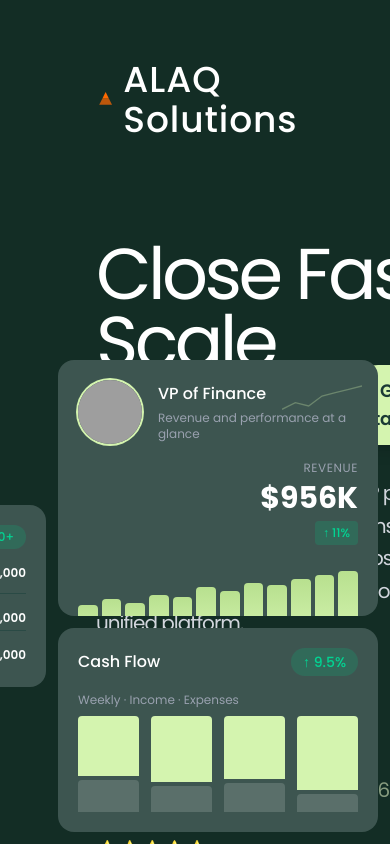
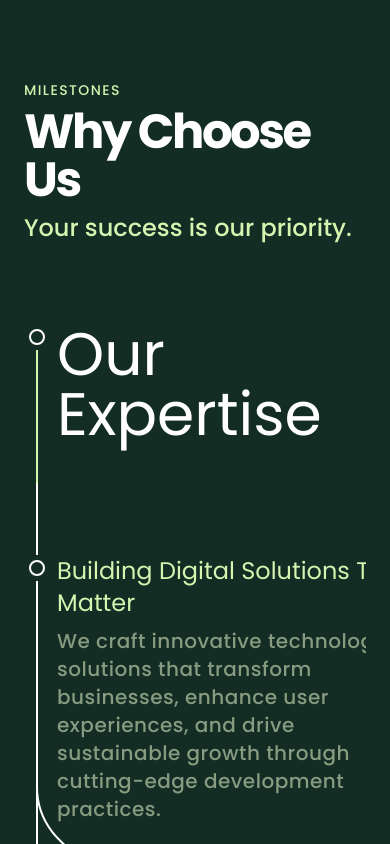
Before and after one commit to jasimarif/Alaq-Solutions, a React (Vite) app: page / in a window 390 px wide. Shown: the top 844 px of the page. Built offline with nearby package versions, Linux system fonts and the light colour scheme; grey boxes are pictures that could not be loaded.

Commit message:
sliding container

```diff
--- /dev/null
+++ b/src/Components/AnimatedArrows.jsx
@@ -0,0 +1,13 @@
+import { ArrowUp, ArrowRight, ArrowDown, ArrowLeft } from "lucide-react";
+
+const DirectionPad = () => {
+  return (
+    <div className="w-20 h-20 bg-[#E8E4F5] rounded-2xl relative">
+      <ArrowRight className="absolute top-2 left-1/2 transform -translate-x-1/2 text-[#0D004D] w-6 h-6" />
+      <ArrowUp className="absolute left-2 top-1/2 transform -translate-y-1/2 text-[#0D004D] w-6 h-6" />
+      <ArrowDown className="absolute right-2 top-1/2 transform -translate-y-1/2 text-[#0D004D] w-6 h-6" />
+      <ArrowLeft className="absolute bottom-2 left-1/2 transform -translate-x-1/2 text-[#0D004D] w-6 h-6" />
+    </div>
+  );
+}
+export default DirectionPad;
--- /dev/null
+++ b/src/Components/Button.jsx
@@ -0,0 +1,18 @@
+import { ArrowRight } from 'lucide-react'
+import React from 'react'
+
+const SlidingButton = ({text, shadow}) => {
+  return (
+    <button className={`relative bg-[#d4f4af] hover:text-white text-[#1a3a35] px-6 py-3 rounded-full font-poppins cursor-none font-semibold text-lg overflow-hidden flex items-center gap-3 group ${shadow ? 'shadow-lg hover:shadow-xl' : ''}`}>
+          <span className="relative z-10 transition-colors duration-500">{text}</span>
+          <div className='relative z-10 bg-[#FF862F] rounded-full p-2 group-hover:bg-white transition-colors duration-500'>
+            <ArrowRight className="text-white group-hover:text-[#FF862F] transition-colors duration-500" size={22} />
+          </div>
+
+          {/* Sliding background overlay */}
+          <div className="absolute inset-0 bg-[#FF862F] rounded-full transform translate-x-full group-hover:translate-x-0 transition-transform duration-500 ease-out"></div>
+        </button>
+  )
+}
+
+export default SlidingButton
--- a/src/Components/Collaboration.jsx
+++ b/src/Components/Collaboration.jsx
@@ -6,7 +6,7 @@
 const COLLABORATION_STYLE = {
   SLIDING_TEXT: "opacity-20 text-5xl md:text-7xl font-semibold whitespace-nowrap text-gray-300 font-poppins tracking-tighter",
   SECTION:
-    "w-full relative select-none tall:py-36 py-36 section-container flex flex-col bg-[#132D25]",
+    "min-w-screen relative select-none tall:py-36 py-36 section-container flex flex-col bg-[#132D25]",
   TITLE: "mt-6 md:mt-8 font-medium text-4xl md:text-5xl text-center text-white font-poppins tracking-tighter",
 };
 
--- a/src/Components/Timeline.jsx
+++ b/src/Components/Timeline.jsx
@@ -7,11 +7,13 @@
 } from "../constants";
 import { gsap } from "gsap";
 import { ScrollTrigger } from "gsap/dist/ScrollTrigger";
+import DirectionPad from "./AnimatedArrows";
+import SlidingButton from "./Button";
 
 gsap.registerPlugin(ScrollTrigger);
 
-const svgColor = "#9CA3AF";
-const animColor = "#FCD34D";
+const svgColor = "#FFFFFF";
+const animColor = "#d4f4af";
 const separation = 450;
 const strokeWidth = 2;
 const leftBranchX = 13;
@@ -101,7 +103,7 @@
   };
 
   const getDotString = (x, y) => {
-    return `<rect class='dot' width=${dotSize} height=${dotSize} fill='#111827' x=${
+    return `<rect class='dot' width=${dotSize} height=${dotSize} fill='#132D25' x=${
       x - dotSize / 2
     } y=${
       y - dotSize / 2
@@ -132,7 +134,7 @@
   };
 
   const addText = (timelineNode, y, isDiverged) => {
-    const { title, subtitle, size, image } = timelineNode;
+    const { title, subtitle, size } = timelineNode;
 
     const offset = isDiverged ? rightBranchX : 10;
     const foreignObjectX = dotSize / 2 + 10 + offset;
@@ -140,15 +142,13 @@
     const foreignObjectWidth = svgWidth - (dotSize / 2 + 10 + offset);
 
     const titleSizeClass = size === ItemSize.LARGE ? "text-6xl" : "text-2xl";
-    const logoString = image
-      ? `<img src='${image}' class='h-8 mb-2' loading='lazy' width='100' height='32' alt='${image}' />`
-      : "";
+    const titleColorClass = (title === "Our Expertise" || title === "Success Metrics") ? "text-white" : "text-[#d4f4af]";
     const subtitleString = subtitle
-      ? `<p class='text-xl mt-2 text-gray-200 font-medium tracking-wide'>${subtitle}</p>`
+      ? `<p class='text-xl mt-2 text-[#869B7F] font-medium tracking-wide'>${subtitle}</p>`
       : "";
 
     return `<foreignObject x=${foreignObjectX} y=${foreignObjectY} width=${foreignObjectWidth}
-        height=${separation}>${logoString}<p class='${titleSizeClass}'>${title}</p>${subtitleString}</foreignObject>`;
+        height=${separation}><p class='${titleSizeClass} ${titleColorClass}'>${title}</p>${subtitleString}</foreignObject>`;
   };
 
   const drawLine = (timelineNode, y, i, isDiverged) => {
@@ -327,7 +327,6 @@
     let end;
     let additionalConfig = {};
 
-    // Slide as a trigger for Desktop
     if (window.innerWidth >= 768) {
       const platformHeight =
         screenContainer.current.getBoundingClientRect().height;
@@ -341,7 +340,6 @@
       };
       duration = 3;
     } else {
-      // Mobile configuration
       trigger = svgContainer.current;
       start = "top center";
       end = `+=${svgLength}`;
@@ -374,14 +372,16 @@
   const renderSlides = () => {
     return (
       <div
-        className="max-w-full h-96 shadow-xl bg-gray-800 rounded-2xl overflow-hidden flex flex-col items-center justify-center p-8"
+        className="max-w-full  bg-white rounded-2xl overflow-hidden  p-4"
         ref={screenContainer}
       >
-        <div className="text-center">
-          <h3 className="text-3xl font-bold text-yellow-400 mb-4">Our Journey</h3>
-          <p className="text-lg text-gray-300">
-            Scroll through the timeline to explore our milestones and achievements
-          </p>
+        <div className="">
+          <h2 className="font-poppins font-semibold tracking-tighter text-3xl mb-2 ">Let's Do Wonders!</h2>
+          <DirectionPad/>
+          <p className="text-lg font-medium mt-6 mb-2">Experience the power of an integrated business management platform that grows with your business.</p>
+          <p className="text-lg font-medium mb-4">Would you like to explore any specific component of the suite in more detail?</p>
+          <SlidingButton text={'LEARN MORE ABOUT US'}/>
+
         </div>
       </div>
     );
@@ -399,17 +399,17 @@
 
   const renderSectionTitle = () => (
     <div className="flex flex-col">
-      <p className="text-sm text-yellow-400 font-medium tracking-widest seq">MILESTONES</p>
-      <h1 className="text-5xl md:text-6xl font-bold text-gray-900 seq mt-2">Timeline</h1>
-      <h2 className="text-2xl md:max-w-2xl w-full text-gray-600 font-medium seq mt-2">
-        A quick recap of proud moments
+      <p className="text-sm text-[#d4f4af] font-medium tracking-widest seq">MILESTONES</p>
+      <h1 className="text-5xl md:text-6xl font-bold text-white seq mt-2 tracking-tighter">Why Choose Us</h1>
+      <h2 className="text-2xl md:max-w-2xl w-full text-[#d4f4af] font-medium seq mt-2">
+        Your success is our priority.
       </h2>
     </div>
   );
 
   return (
     <section
-      className="w-full relative select-none min-h-screen py-20 px-6 md:px-12 flex flex-col justify-center bg-white font-poppins"
+      className="w-full relative select-none min-h-screen py-20 px-6 md:px-12 flex flex-col justify-center bg-[#132D25] font-poppins"
       id="timeline"
     >
       {renderSectionTitle()}
--- a/src/Pages/MainPage.jsx
+++ b/src/Pages/MainPage.jsx
@@ -1,13 +1,15 @@
 import React, { useEffect, useRef } from 'react'
 import LandingPage from './LandingPage'
 import HomePage from './HomePage'
+import TimelineSection from '../Components/Timeline'
 
 
 const MainPage = () => {
   return (
     <div >
-        <LandingPage/>
-        <HomePage/>
+        {/* <LandingPage/>
+        <HomePage/> */}
+        <TimelineSection />
     </div>
 
   )
--- a/src/constants.js
+++ b/src/constants.js
@@ -17,63 +17,18 @@
 export const TIMELINE = [
   {
     type: NodeTypes.CHECKPOINT,
-    title: "2023",
+    title: "Our Expertise",
     size: ItemSize.LARGE,
     shouldDrawLine: false,
     alignment: Branch.LEFT,
   },
   {
     type: NodeTypes.CHECKPOINT,
-    title: "Speaker at React India",
+    title: "Building Digital Solutions That Matter",
     size: ItemSize.SMALL,
     subtitle:
-      "Discussed on Interaction to Next Paint (INP), a Google Core Web Vital metric",
-    image: "/timeline/reactindia.svg",
-    slideImage: "/timeline/reactindia.jpg",
+      "We craft innovative technology solutions that transform businesses, enhance user experiences, and drive sustainable growth through cutting-edge development practices.",
     shouldDrawLine: true,
-    alignment: Branch.LEFT,
-  },
-  {
-    type: NodeTypes.CHECKPOINT,
-    title: "2022",
-    size: ItemSize.LARGE,
-    shouldDrawLine: false,
-    alignment: Branch.LEFT,
-  },
-  {
-    type: NodeTypes.CHECKPOINT,
-    title: "Frontend Engineer 2 (Current)",
-    size: ItemSize.SMALL,
-    subtitle:
-      "Frontend Engineering @ Core team, solving problems around Livingroom device performance",
-    image: "/timeline/hotstar.svg",
-    slideImage: "/timeline/hotstar.jpeg",
-    shouldDrawLine: true,
-    alignment: Branch.LEFT,
-  },
-  {
-    type: NodeTypes.CHECKPOINT,
-    title: "2021",
-    size: ItemSize.LARGE,
-    shouldDrawLine: false,
-    alignment: Branch.LEFT,
-  },
-  {
-    type: NodeTypes.CHECKPOINT,
-    title: "UI Engineer",
-    size: ItemSize.SMALL,
-    subtitle:
-      "Contributed to Server driven UI framework for powering experiences @ Flipkart Wholesale 😎",
-    image: "/timeline/flipkart.svg",
-    slideImage: "/timeline/flipkart.gif",
-    shouldDrawLine: true,
-    alignment: Branch.LEFT,
-  },
-  {
-    type: NodeTypes.CHECKPOINT,
-    title: "2020",
-    size: ItemSize.LARGE,
-    shouldDrawLine: false,
     alignment: Branch.LEFT,
   },
   {
@@ -81,165 +36,64 @@
   },
   {
     type: NodeTypes.CHECKPOINT,
-    title: "UI Engineer (freelance)",
+    title: "Experienced Team",
     size: ItemSize.SMALL,
     subtitle:
-      "Built solutions for employee engagement, productivity and performance 🎯",
-    image: "/timeline/huminos.svg",
-    slideImage: "/timeline/huminos-freelance.jpg",
+      "Our industry veterans bring deep expertise in business transformation, technology implementation, and solution optimization. We've successfully guided hundreds of organizations through complex digital evolutions.",
     shouldDrawLine: true,
     alignment: Branch.RIGHT,
   },
   {
     type: NodeTypes.CHECKPOINT,
-    title: "Motion Graphics (freelance)",
-    size: ItemSize.SMALL,
-    subtitle: "Motion Graphics content for Product Launch 🚀",
-    image: "/timeline/octanner.svg",
-    slideImage: "/timeline/aftereffects.jpg",
-    shouldDrawLine: true,
-    alignment: Branch.LEFT,
-  },
-  {
-    type: NodeTypes.CONVERGE,
-  },
-  {
-    type: NodeTypes.CHECKPOINT,
-    title: "2019",
-    size: ItemSize.LARGE,
-    shouldDrawLine: false,
-    alignment: Branch.LEFT,
-  },
-  {
-    type: NodeTypes.CHECKPOINT,
-    title: "UI Engineer",
+    title: "Proven Track Record",
     size: ItemSize.SMALL,
     subtitle:
-      "Worked on enterprise blockchain solutions for web. Transforming UI/UX and frontend framework. Built a design system.",
-    image: "/timeline/dltlabs.svg",
-    slideImage: "/timeline/dlt-website.jpg",
+      "With over 15 years of combined experience across Fortune 500 companies and emerging startups, our team delivers measurable results. We've completed 200+ successful projects with 98% client satisfaction rate.",
     shouldDrawLine: true,
-    alignment: Branch.LEFT,
-  },
-  {
-    type: NodeTypes.CHECKPOINT,
-    title: "UX Engineer",
-    size: ItemSize.SMALL,
-    subtitle:
-      "First job! 🥳 Product design and development for employee engagement chatbot suite for workplace by facebook",
-    image: "/timeline/huminos.svg",
-    slideImage: "/timeline/huminos-website.jpg",
-    shouldDrawLine: true,
-    alignment: Branch.LEFT,
-  },
-  {
-    type: NodeTypes.CHECKPOINT,
-    title: "Graduated from College 🎓",
-    size: ItemSize.SMALL,
-    subtitle:
-      "Spent 4 years laying the foundation of Frontend Engineering, UI/UX, and Fitness!",
-    image: "/timeline/akgec.svg",
-    slideImage: "/timeline/farewell.jpg",
-    shouldDrawLine: true,
-    alignment: Branch.LEFT,
-  },
-
-  {
-    type: NodeTypes.CHECKPOINT,
-    title: "2018",
-    size: ItemSize.LARGE,
-    shouldDrawLine: false,
-    alignment: Branch.LEFT,
-  },
-  {
-    type: NodeTypes.DIVERGE,
-  },
-  {
-    type: NodeTypes.CHECKPOINT,
-    title: "Student lead at SDC-SI",
-    size: ItemSize.SMALL,
-    subtitle:
-      "Represented a team of 39 talented developers. Served different roles of leadership, project management and delivery.",
-    image: "/timeline/si.svg",
-    slideImage: "/timeline/si-head.jpg",
-    shouldDrawLine: true,
-    alignment: Branch.LEFT,
-  },
-  {
-    type: NodeTypes.CHECKPOINT,
-    title: "Lecture on SVG animations",
-    size: ItemSize.SMALL,
-    subtitle:
-      "Guided 200 students to create their first animated SVG using CSS/SMIL at PHP Workshop, SDC-SI",
-
-    slideImage: "/timeline/svg-lecture.jpg",
-    shouldDrawLine: true,
-    alignment: Branch.LEFT,
-  },
-
-  {
-    type: NodeTypes.CHECKPOINT,
-    title: "2017",
-    size: ItemSize.LARGE,
-    shouldDrawLine: false,
     alignment: Branch.RIGHT,
   },
   {
     type: NodeTypes.CHECKPOINT,
-    title: "1st position in Web Designing, IMSU",
+    title: "Industry Expertise",
     size: ItemSize.SMALL,
     subtitle:
-      "Competed against 20+ teams for design and development of web project from scratch",
-    slideImage: "/timeline/ims-17.jpg",
+      "Specialized knowledge across healthcare, fintech, e-commerce, manufacturing, and SaaS industries. Our domain experts understand your unique challenges and regulatory requirements.",
     shouldDrawLine: true,
-    alignment: Branch.RIGHT,
-  },
-
-  {
-    type: NodeTypes.CHECKPOINT,
-    title: "Lecture on Javascript",
-    size: ItemSize.SMALL,
-    subtitle:
-      "Guided 200 students for javascript fundamentals at Game Development workshop, SDC-SI",
-    slideImage: "/timeline/js-17.jpg",
-    shouldDrawLine: true,
-    alignment: Branch.LEFT,
-  },
-
-  {
-    type: NodeTypes.CHECKPOINT,
-    title: "1st position in Web Design, ABES ACM",
-    size: ItemSize.SMALL,
-    subtitle:
-      "Competed in web and graphic design challenge with 100+ participants.",
-    slideImage: "/timeline/abes-17.jpg",
-    shouldDrawLine: true,
-    alignment: Branch.RIGHT,
-  },
-
-  {
-    type: NodeTypes.CHECKPOINT,
-    title: "Lecture on Web Technologies",
-    size: ItemSize.SMALL,
-    subtitle:
-      "Guided 300+ students on getting started with web technologies like HTML/CSS and JS",
-    slideImage: "/timeline/web-17.jpg",
-    shouldDrawLine: true,
-    alignment: Branch.LEFT,
-  },
-  {
-    type: NodeTypes.CHECKPOINT,
-    title: "2016",
-    size: ItemSize.LARGE,
-    shouldDrawLine: false,
     alignment: Branch.RIGHT,
   },
   {
     type: NodeTypes.CHECKPOINT,
-    title: "1st position in Web Designing, IMSU",
+    title: "Best Case Strategies",
     size: ItemSize.SMALL,
-    subtitle: "Secured 1st prize in Web design challenge against 50+ teams",
-    slideImage: "/timeline/ims-16.jpg",
+    subtitle:
+      "We develop customized strategies aligned with your business goals, leveraging proven methodologies and industry best practices to ensure optimal outcomes. Our approach combines innovation with practical execution.",
+    shouldDrawLine: true,
+    alignment: Branch.RIGHT,
+  },
+  {
+    type: NodeTypes.CHECKPOINT,
+    title: "Agile Methodology",
+    size: ItemSize.SMALL,
+    subtitle:
+      "Iterative development with continuous feedback loops ensures rapid adaptation to changing requirements. Sprint-based delivery keeps projects on track and stakeholders engaged throughout the process.",
+    shouldDrawLine: true,
+    alignment: Branch.RIGHT,
+  },
+  {
+    type: NodeTypes.CHECKPOINT,
+    title: "Data-Driven Decisions",
+    size: ItemSize.SMALL,
+    subtitle:
+      "Every strategy backed by comprehensive market research, competitive analysis, and performance metrics. We use advanced analytics to validate assumptions and optimize outcomes.",
+    shouldDrawLine: true,
+    alignment: Branch.RIGHT,
+  },
+  {
+    type: NodeTypes.CHECKPOINT,
+    title: "Risk Mitigation",
+    size: ItemSize.SMALL,
+    subtitle:
+      "Proactive identification and management of potential project risks. Our comprehensive risk assessment framework ensures smooth execution and contingency planning for any scenario.",
     shouldDrawLine: true,
     alignment: Branch.RIGHT,
   },
@@ -248,37 +102,95 @@
   },
   {
     type: NodeTypes.CHECKPOINT,
-    title: "",
+    title: "With You - From Start to Finish",
+    size: ItemSize.SMALL,
+    subtitle:
+      "Experience end-to-end partnership throughout your journey. From initial planning through implementation and ongoing optimization, we provide consistent support and guidance to maximize your success.",
+    shouldDrawLine: true,
+    alignment: Branch.LEFT,
+  },
+  {
+    type: NodeTypes.DIVERGE,
+  },
+  {
+    type: NodeTypes.CHECKPOINT,
+    title: "Strategic Planning & Discovery",
+    size: ItemSize.SMALL,
+    subtitle:
+      "Comprehensive business analysis, stakeholder interviews, and technical assessment. We map out your current state, define success metrics, and create detailed project roadmaps.",
+    shouldDrawLine: true,
+    alignment: Branch.RIGHT,
+  },
+  {
+    type: NodeTypes.CHECKPOINT,
+    title: "Design & Development",
+    size: ItemSize.SMALL,
+    subtitle:
+      "User-centered design approach with rapid prototyping and iterative development. Our cross-functional teams ensure seamless integration between design vision and technical implementation.",
+    shouldDrawLine: true,
+    alignment: Branch.RIGHT,
+  },
+  {
+    type: NodeTypes.CHECKPOINT,
+    title: "Testing & Quality Assurance",
+    size: ItemSize.SMALL,
+    subtitle:
+      "Rigorous testing protocols including automated testing, security audits, and performance optimization. We ensure your solution meets the highest standards before deployment.",
+    shouldDrawLine: true,
+    alignment: Branch.RIGHT,
+  },
+  {
+    type: NodeTypes.CHECKPOINT,
+    title: "Deployment & Launch",
+    size: ItemSize.SMALL,
+    subtitle:
+      "Seamless deployment with minimal downtime. Our DevOps experts handle infrastructure setup, monitoring configuration, and launch strategy to ensure smooth go-live experience.",
+    shouldDrawLine: true,
+    alignment: Branch.RIGHT,
+  },
+  {
+    type: NodeTypes.CHECKPOINT,
+    title: "Ongoing Support & Optimization",
+    size: ItemSize.SMALL,
+    subtitle:
+      "24/7 monitoring, regular performance reviews, and continuous improvement initiatives.",
+    shouldDrawLine: true,
+    alignment: Branch.RIGHT,
+  },
+  {
+    type: NodeTypes.CONVERGE,
+  },
+  {
+    type: NodeTypes.CHECKPOINT,
+    title: "Success Metrics",
     size: ItemSize.LARGE,
     shouldDrawLine: false,
     alignment: Branch.LEFT,
   },
   {
     type: NodeTypes.CHECKPOINT,
-    title: "UI/UX, Frontend Engineer",
+    title: "Client Satisfaction",
     size: ItemSize.SMALL,
     subtitle:
-      "Started journey in SDC-SI, where I learnt the fundamentals of Frontend, UI/UX, Graphic design and more...",
-    image: "/timeline/si.svg",
-    slideImage: "/timeline/si-start.jpg",
+      "98% client satisfaction rate with 85% of clients engaging for additional projects. Our Net Promoter Score of 72 reflects our commitment to delivering exceptional value.",
     shouldDrawLine: true,
     alignment: Branch.LEFT,
   },
   {
     type: NodeTypes.CHECKPOINT,
-    title: "2014",
-    size: ItemSize.LARGE,
-    shouldDrawLine: false,
+    title: "Project Success Rate",
+    size: ItemSize.SMALL,
+    subtitle:
+      "95% of projects delivered on time and within budget. Our robust project management framework ensures predictable outcomes and transparent communication.",
+    shouldDrawLine: true,
     alignment: Branch.LEFT,
   },
   {
     type: NodeTypes.CHECKPOINT,
-    title: "Recognized Themer",
+    title: "Business Impact",
     size: ItemSize.SMALL,
     subtitle:
-      "Awarded as recognized themer,  Developed themes and ROMs for Xperia 2011 devices lineup with over 15k+ downloads. Featured on xda portal twice.",
-    image: "/timeline/xda.svg",
-    slideImage: "/timeline/xda-rt.jpg",
+      "Average 40% improvement in operational efficiency and 25% increase in revenue growth for our clients. Measurable ROI typically achieved within 6-12 months of implementation.",
     shouldDrawLine: true,
     alignment: Branch.LEFT,
   },
```
